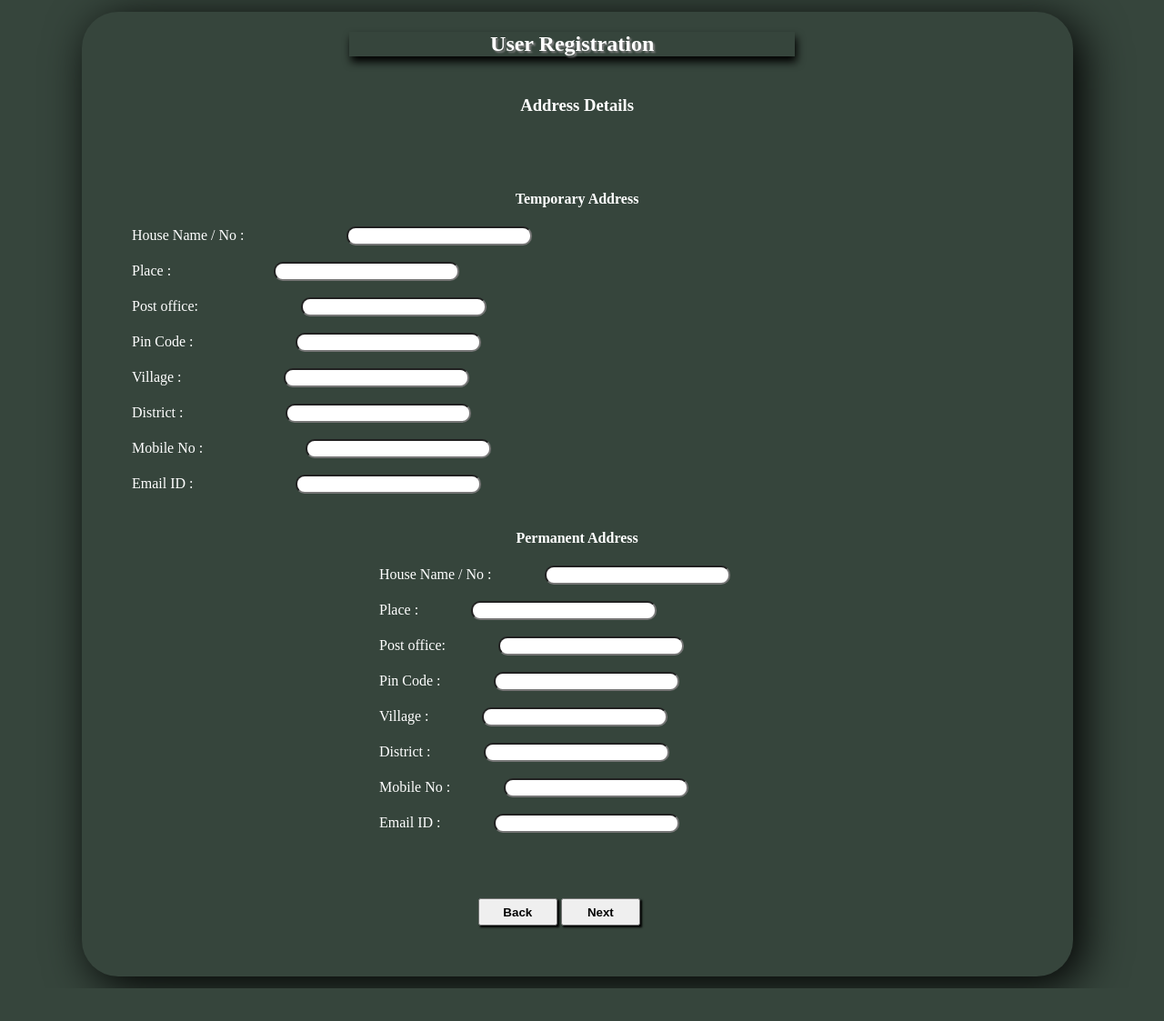
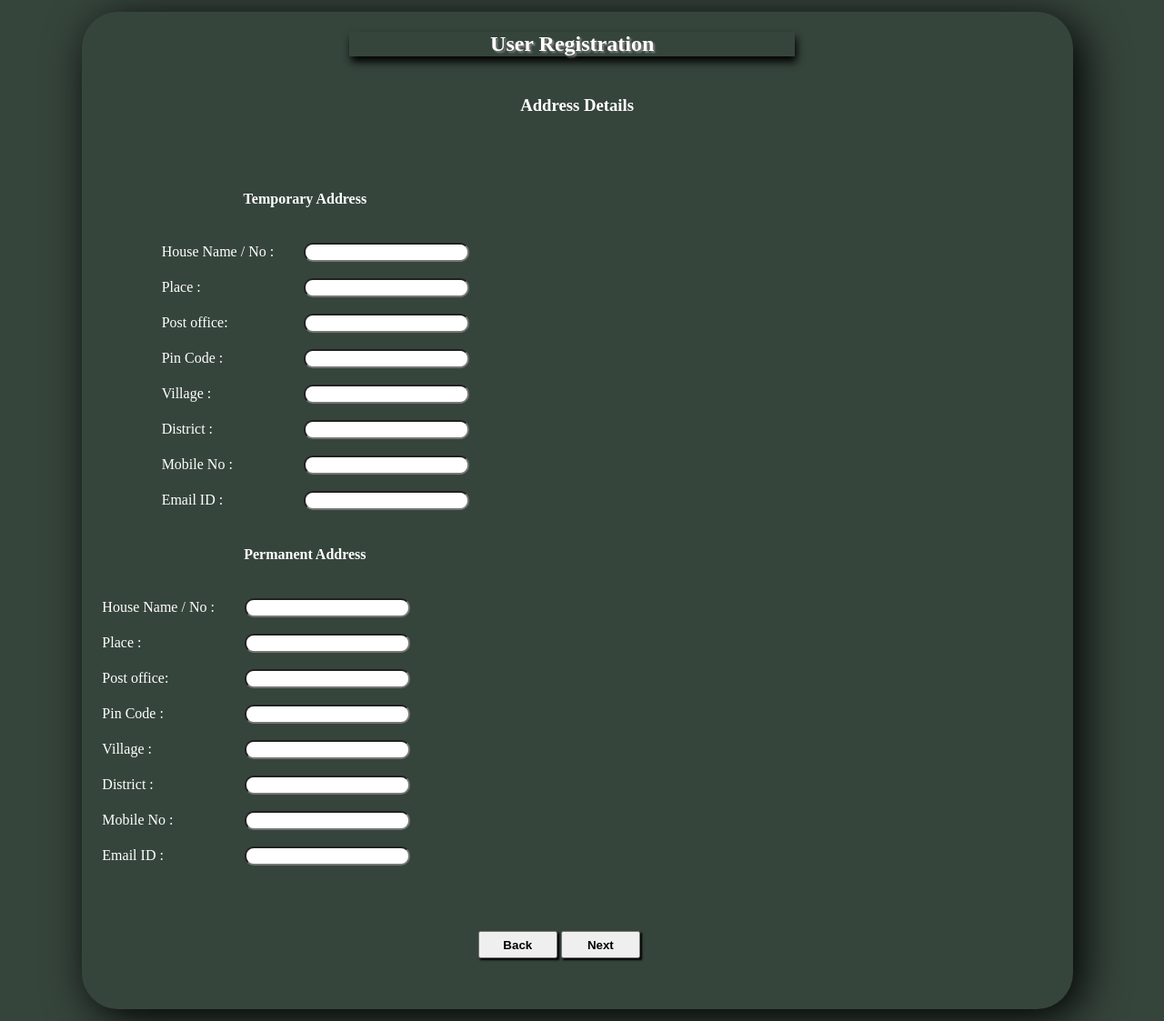
Before and after one commit to Shafi-Hub/vac-ppa, a Flask app: template templates/signup_addr_info.html in a window 1280 px wide. Shown: the whole page at 91% size. Before the commit the page ends 1087 px from the top, so only its background shows below. Run offline with Flask 2, Linux system fonts and the light colour scheme; the template is opened without the code that fills it, so the values that code supplies are empty.

Commit message:
inline-block for signup-address

```diff
--- a/static/signup_addr_info.css
+++ b/static/signup_addr_info.css
@@ -1,43 +1,52 @@
 h4 {
+    display: inline-block;
     color:white;
     text-align: center;
+    position: relative;
+    top: 20%;
+    width: 45%;
 
 }
 
 .lbl3 {
-     width: 20%;
+     display: inline-block;
+     width: 19%;
      color: white;
      position: relative;
      top: 30%;
-     left: 5%;
+     left: 8%;
 }
 
 .txt3{
+     display: inline-block;
      position: relative;
      top: 30%;
-     left: 10%;
-     width: 18%;
-     height: 18%;
-     padding: 10%, 5%;
-     margin-left: 5%;
+     left: 3%;
+     width: 16%;
+     height: 6%;
+     padding: 20%, 5%;
      border-radius: 10px;
 }
 
 .lbl4 {
-     width: 20%;
+     display: inline-block;
+     width: 15%;
+     height: 6%;
+     padding: 10%, 5%;
      color: white;
      position: relative;
      top: 30%;
-     left: 30%;
+     left: 2%;
 
 }
 
 .txt4 {
+     display: inline-block;
      position: relative;
      top: 30%;
-     left: 35%;
-     width: 18%;
-     height: 8%;
+     left: 1%;
+     width: 16%;
+     height: 6%;
      padding: 10%, 5%;
      border-radius: 10px;
 }
@@ -47,5 +56,4 @@ h4 {
      top: 70%;
      left: 40%;
 
-
 }
--- a/templates/signup_addr_info.html
+++ b/templates/signup_addr_info.html
@@ -16,8 +16,8 @@
       <div id="signup_addr_content">
         {% block content %}
           <h3 style="text-align: center; color: white; margin: 4%;"> Address Details</h3><br>
-          <span>
-              <h4> Temporary Address </h4>
+          <span><div>
+              <h4> Temporary Address </h4><br><br>
               <label for='T-H_Name' id='T-HName_label' class="lbl3"> House Name / No : </label>
               <input type="text" id="T-H_Name" name="Place_Name_input" class="txt3" ><br><br>
               <label for='T-Pl_Name' id='T-Pl_name_label' class="lbl3"> Place : </label>
@@ -34,9 +34,9 @@
               <input type="text" id="T-Mobile_No" name="T-Mobile_No_input" class="txt3" ><br><br>
               <label for='T-Email_Id' id='T-Email_label' class="lbl3"> Email ID : </label>
               <input type="text" id="T-Email_Id" name="T-Email_input" class="txt3" ><br><br>
-          </span>
-          <span>
-              <h4> Permanent Address </h4>
+          </div></span>
+          <span><div>
+              <h4> Permanent Address </h4><br><br>
               <label for='H_Name' id='HName_label' class="lbl4"> House Name / No : </label>
               <input type="text" id="H_Name" name="Place_Name_input" class="txt4" ><br><br>
               <label for='Pl_Name' id='Pl_name_label' class="lbl4"> Place : </label>
@@ -53,7 +53,7 @@
               <input type="text" id="Mobile_No" name="Mobile_No_input" class="txt4" ><br><br>
               <label for='Email_Id' id='Email_label' class="lbl4"> Email ID : </label>
               <input type="text" id="Email_Id" name="Email_input" class="txt4" ><br><br>
-          </span>
+          </div></span>
         {% endblock %}
       </div>
       <div>
```
